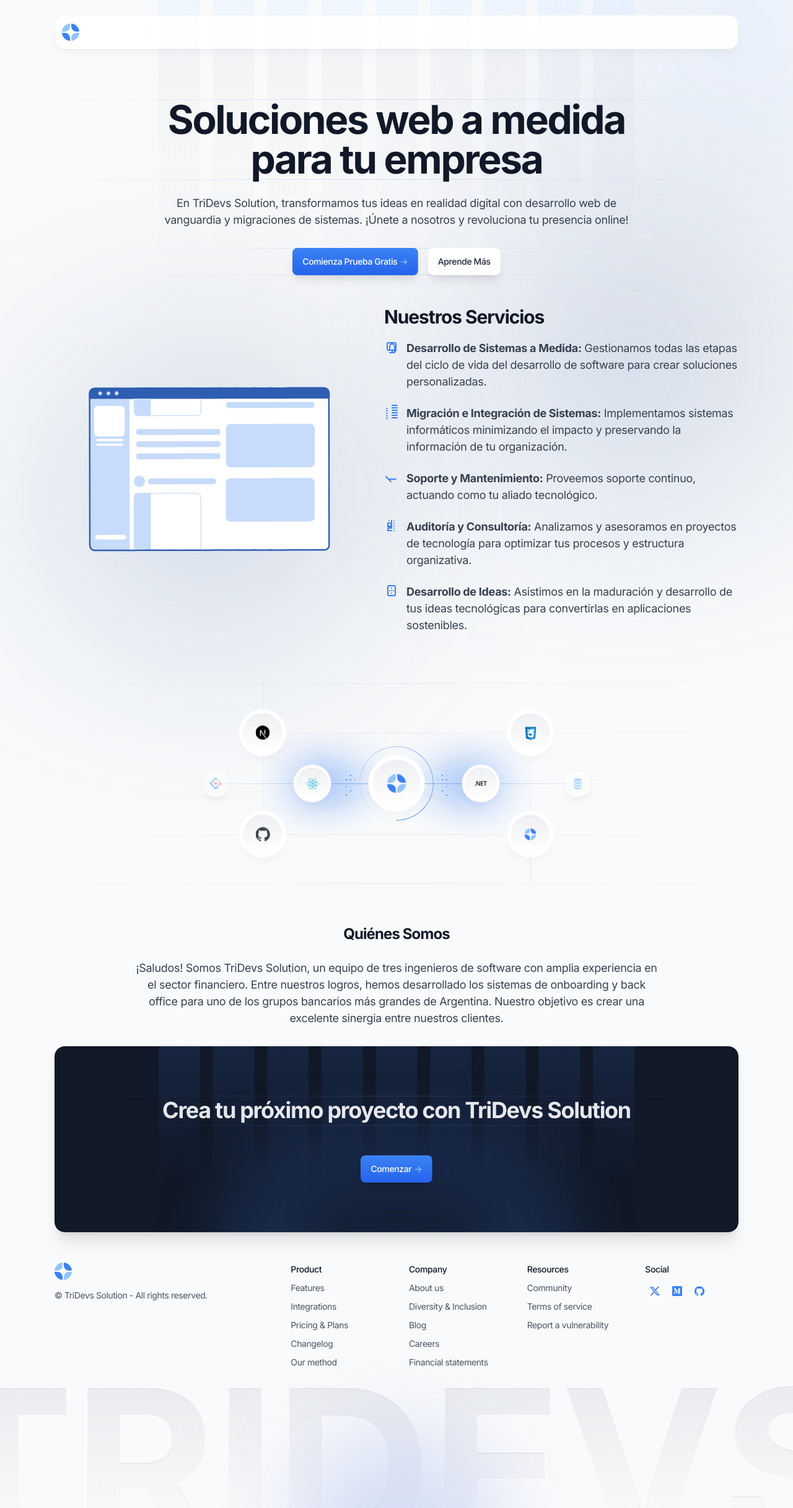
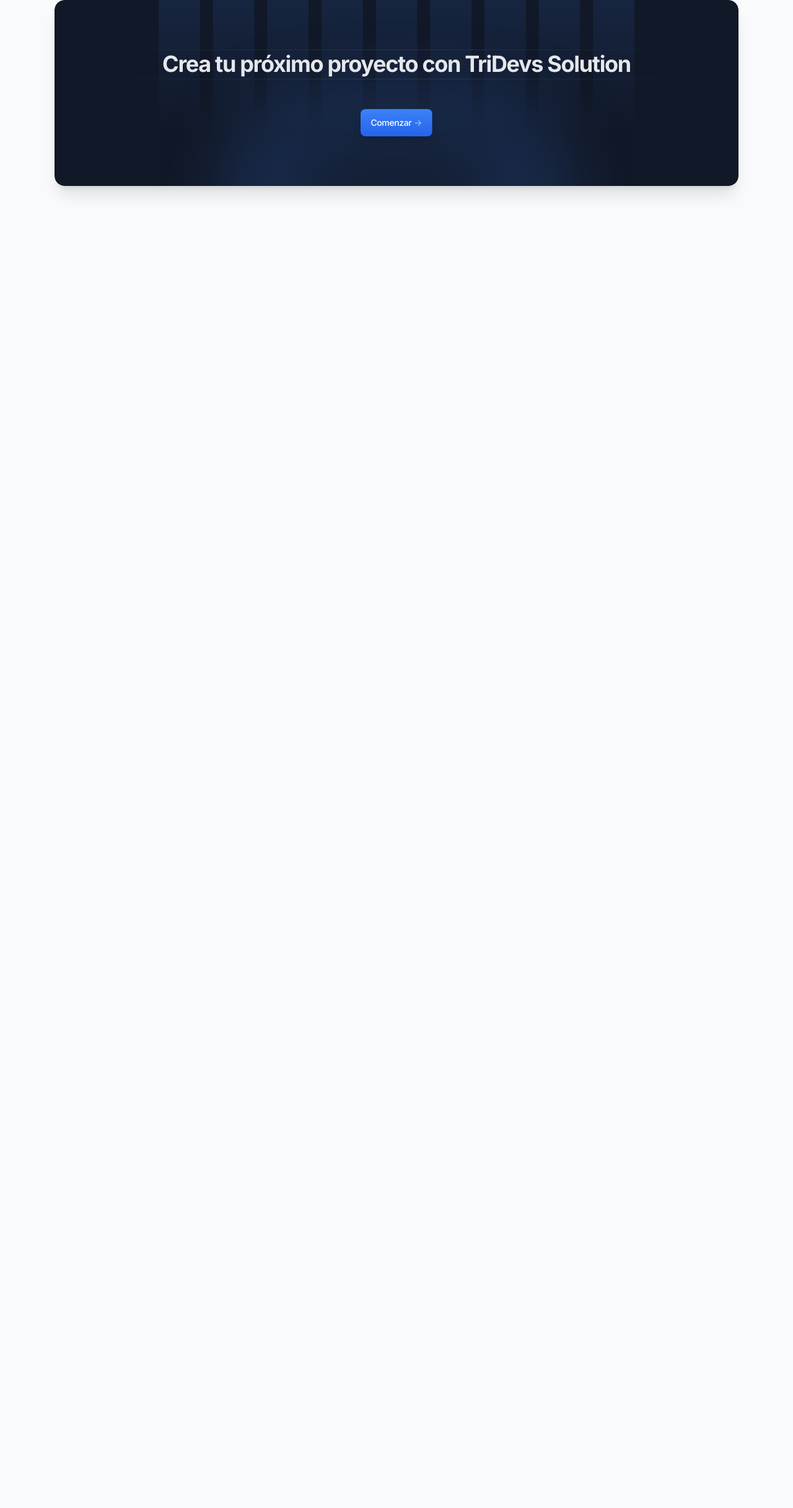
Before and after one commit to cristiannokk/landingPage, a Next.js app: page / in a window 1280 px wide. Shown: the whole page at 62% size. After the commit the page ends 800 px from the top, so only its background shows below. Built offline with nearby package versions, Linux system fonts and the light colour scheme.

Commit message:
prueba 3

```diff
--- a/app/(default)/layout.tsx
+++ b/app/(default)/layout.tsx
@@ -23,9 +23,9 @@
 
   return (
     <>
-      <Header />
+      {/* <Header /> */}
       <main className="grow">{children}</main>
-      <Footer border={true} />
+      {/* <Footer border={true} /> */}
     </>
   );
 }
--- a/app/(default)/page.tsx
+++ b/app/(default)/page.tsx
@@ -19,9 +19,9 @@
         <div className="relative z-10">
           {" "}
           {/* Asegúrate de que el contenido principal esté en un contenedor con z-index más alto */}
-          <Hero />
-          <BusinessCategories />
-          <AboutUs />
+          {/* <Hero /> */}
+          {/* <BusinessCategories /> */}
+          {/* <AboutUs /> */}
           <Cta />
         </div>
       </div>
```
